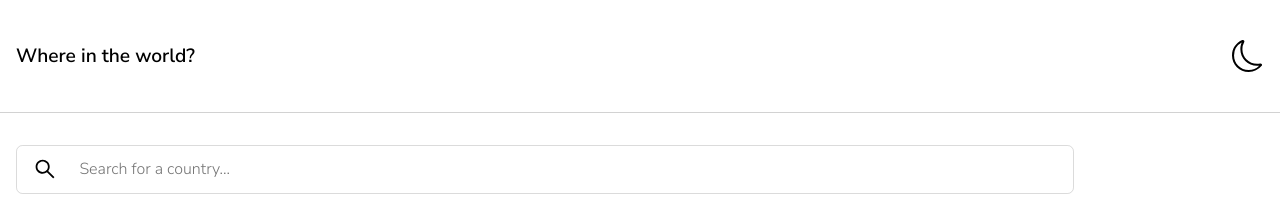
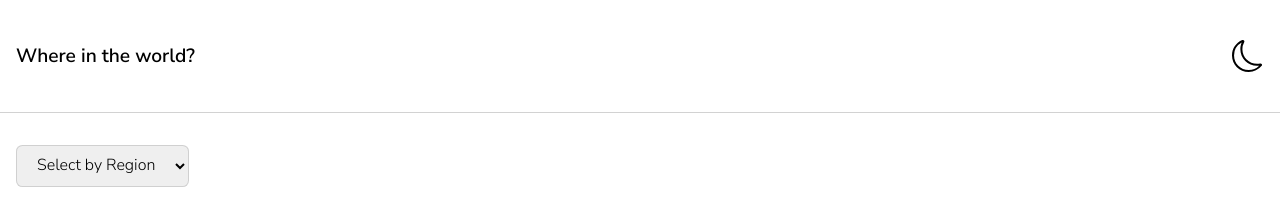
Before and after one commit to JoseAlvarezMartinez/rest-countries, a React (Create React App) app: page / in a window 1280 px wide. Shown: the top 218 px of the page. Built offline with nearby package versions, Linux system fonts and the light colour scheme.

Commit message:
-- Select Filter --

```diff
--- a/src/Pages/Index.jsx
+++ b/src/Pages/Index.jsx
@@ -8,19 +8,32 @@ export function loader() {
 }
 const Index = () => {
   const paisesInformacion = useLoaderData();
+
   const [inputFilter, setInputFilter] = useState("");
   const [paisesFiltrados, setPaisesFiltrados] = useState([]);
+
+  const [selectFilter,setSelectFilter] = useState("")
+
   useEffect(() => {
     if (inputFilter) {
       const filtrarPais = paisesInformacion.filter((pais) =>
-        pais.name.toLowerCase().includes(inputFilter.toLowerCase())
+        pais.name.toLowerCase().includes(inputFilter.toLowerCase()) && pais.region.toLowerCase().includes(selectFilter.toLowerCase())
       );
       setPaisesFiltrados(filtrarPais);
     }
-  }, [inputFilter]);
+  }, [inputFilter,selectFilter]);
+
   return (
     <>
       <Outlet />
+      <select className="select-region" onChange={(e) => setSelectFilter(e.target.value)}>
+        <option value="">Select by Region</option>
+        <option className="probando" value="africa">Africa</option>
+        <option value="americas">America</option>
+        <option value="asia">Asia</option>
+        <option value="europe">Europe</option>
+        <option value="oceania">Oceania</option>
+      </select>
       <div className="buscador">
         <AiOutlineSearch size={"1.5rem"} />
         <input
--- a/src/index.css
+++ b/src/index.css
@@ -15,7 +15,7 @@ header {
   justify-content: space-between;
   padding: 2rem 1rem;
 }
-a{
+a {
   text-decoration: none;
   color: unset;
 }
@@ -28,37 +28,48 @@ a{
 .icono:hover {
   cursor: pointer;
 }
-.pais-card{
+.pais-card {
   width: 16rem;
   margin: 2rem auto;
 }
-.pais-card img{
+.pais-card img {
   width: 96%;
   height: 100%;
-  border-radius: .5rem;
+  border-radius: 0.5rem;
 }
-.pais-card p{
+.pais-card p {
   font-weight: 600;
 }
-.pais-card p span{
+.pais-card p span {
   font-weight: 200;
 }
-.buscador{
+.buscador {
   display: flex;
   align-items: center;
   margin-left: 1rem;
   margin-top: 2rem;
   margin-bottom: 0;
   border: 1px solid rgba(128, 128, 128, 0.288);
-  border-radius: .4rem;
-  padding: .4rem 1rem;
+  border-radius: 0.4rem;
+  padding: 0.4rem 1rem;
   width: 80%;
 }
-.buscador input{
+.buscador input {
   border: none;
-  padding: .5rem 1rem;
-  border-radius: .4rem;
-  margin-left: .4rem;
+  padding: 0.5rem 1rem;
+  border-radius: 0.4rem;
+  margin-left: 0.4rem;
   outline: none;
   background-color: transparent;
 }
+.select-region {
+  margin-left: 1rem;
+  margin-top: 2rem;
+  padding: .5rem 1rem;
+  border: 1px solid rgba(128, 128, 128, 0.288);
+  border-radius: 0.4rem;
+  outline: none;
+}
+select option{
+  border: none;
+}
```
